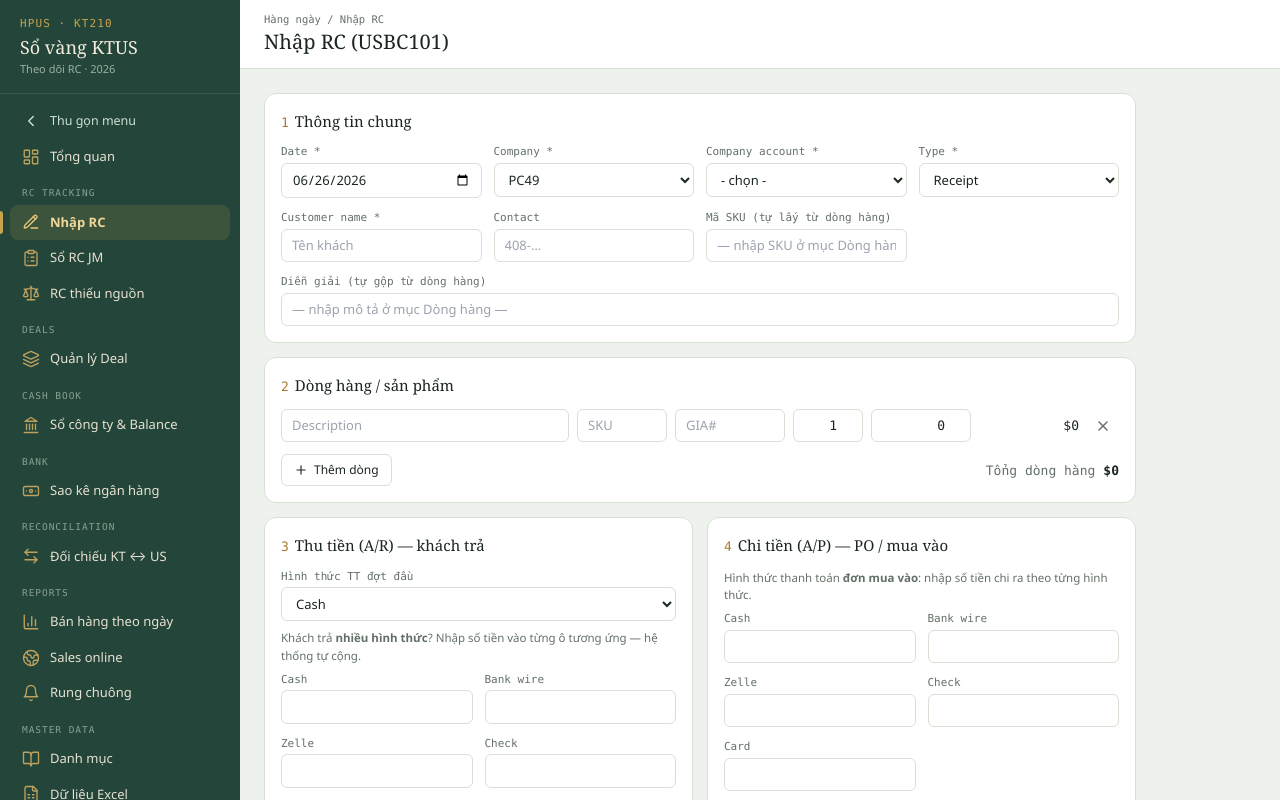
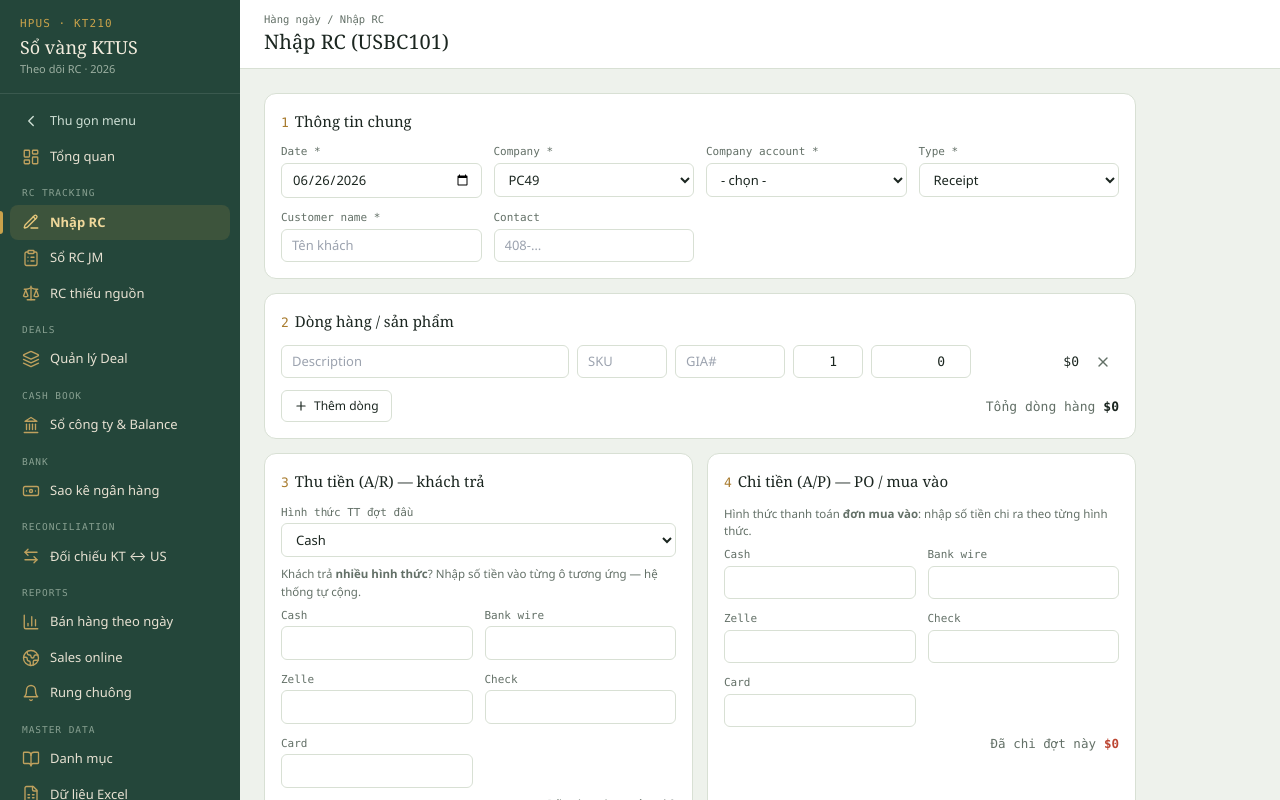
Before and after one commit to quocviet-IT/ktus, a Next.js app: page /rc/new in a window 1280 px wide. Shown: the top 800 px of the page. Built offline with nearby package versions, Linux system fonts and the light colour scheme.

Commit message:
feat(rc): an o Ma SKU + Dien giai khoi form, tu gop tu dong hang cach nhau bang dau phay khi luu

```diff
--- a/src/app/rc/new/rc-new-form.tsx
+++ b/src/app/rc/new/rc-new-form.tsx
@@ -65,7 +65,7 @@ export default function NhapRCForm({
   const lineTotal = useMemo(() => lines.reduce((s, l) => s + (Number(l.soLuong) || 0) * (Number(l.donGia) || 0), 0), [lines]);
   // Mã SKU + Diễn giải GỘP từ các dòng hàng (nhiều dòng → 1 ô)
   const skuJoined = useMemo(() => lines.map((l) => (l.sku || "").trim()).filter(Boolean).join(", "), [lines]);
-  const descJoined = useMemo(() => lines.map((l) => (l.moTa || "").trim()).filter(Boolean).join(" + "), [lines]);
+  const descJoined = useMemo(() => lines.map((l) => (l.moTa || "").trim()).filter(Boolean).join(", "), [lines]);
   const arTotal = Object.values(ar).reduce((sum, value) => sum + (Number(value) || 0), 0);
   const apTotal = Object.values(ap).reduce((sum, value) => sum + (Number(value) || 0), 0);
   const receipt = RECEIPT_T.includes(type) ? arTotal : 0;
@@ -137,9 +137,8 @@ export default function NhapRCForm({
             {fld("Type *", <select name="type" required value={type} onChange={(e) => setType(e.target.value as RcInput["type"])} className={inp}>{ACTIVE_TYPE_OPTIONS.map((k) => <option key={k} value={k}>{TYPE_LABEL[k]}</option>)}</select>)}
             {fld("Customer name *", <input name="khach" required placeholder="Tên khách" className={inp} />)}
             {fld("Contact", <input name="contact" placeholder="408-…" className={inp} />)}
-            {fld("Mã SKU (tự lấy từ dòng hàng)", <input name="maSku" value={skuJoined} readOnly placeholder="— nhập SKU ở mục Dòng hàng —" className={inp + " bg-band text-muted"} />)}
-            <div className="md:col-span-4">{fld("Diễn giải (tự gộp từ dòng hàng)", <input name="dienGiai" value={descJoined} readOnly placeholder="— nhập mô tả ở mục Dòng hàng —" className={inp + " bg-band text-muted"} />)}</div>
           </div>
+          {/* Mã SKU & Diễn giải tự gộp từ Dòng hàng (cách nhau bằng dấu phẩy) — ẩn khỏi form */}
         </Section>
 
         {/* 2. Dòng hàng */}
```
